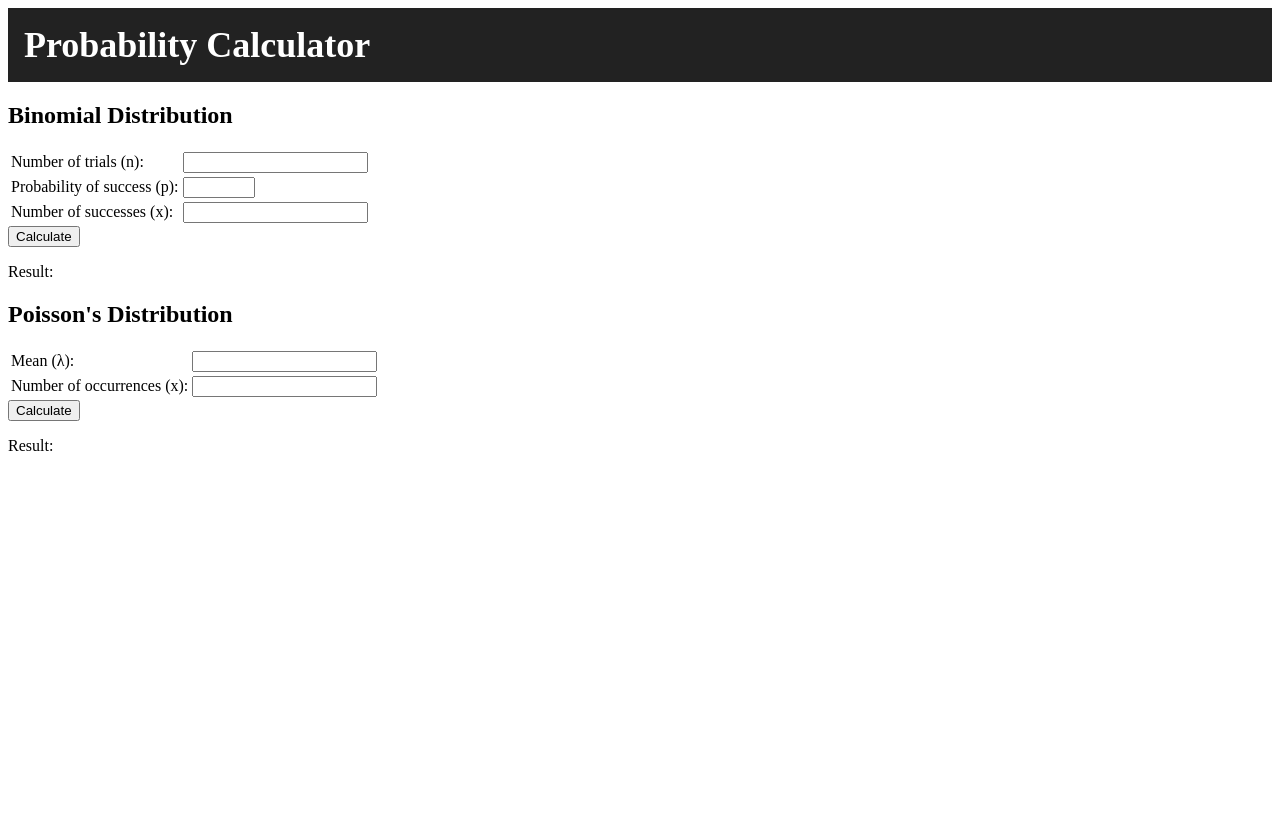
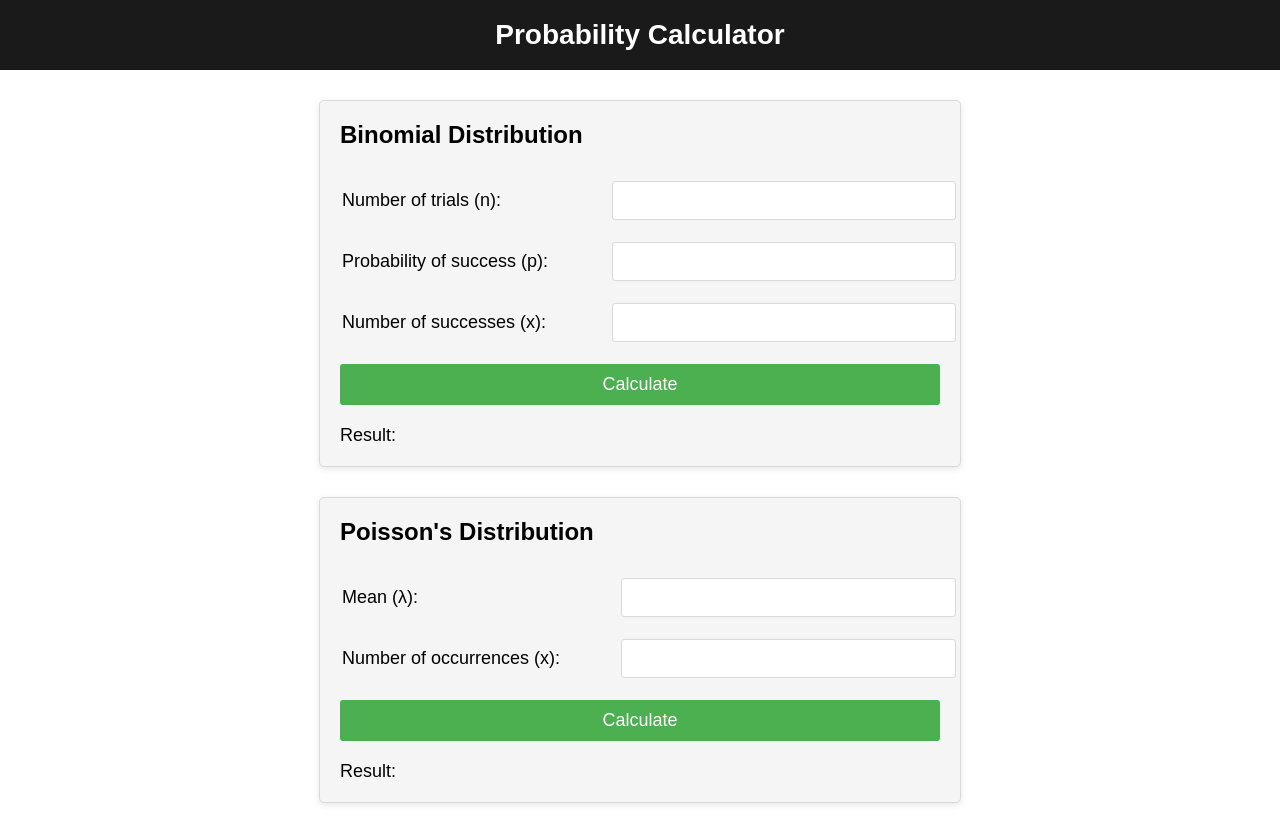
Before and after one commit to Sujay-Deshpande/Probability-Calculator, a plain HTML site: page index.html in a window 1280 px wide. Before the commit the page ends 800 px from the top, so only its background shows below. Drawn offline with Linux system fonts and the light colour scheme.

Commit message:
Update style.css

```diff
--- a/style.css
+++ b/style.css
@@ -1,56 +1,78 @@
-nav {
-    display: flex;
-    justify-content: space-between;
-    align-items: center;
-    padding: 1rem;
-    background-color: #222;
-    color: #fff;
-    font-size: 1.5rem;
-  }
-
-  nav h1 {
+/* Global Styles */
+body {
+  font-family: Arial, sans-serif;
   margin: 0;
 }
 
-  .dropdown {
-    position: relative;
-    display: inline-block;
+/* Navigation Bar Styles */
+nav {
+  background-color: #1a1a1a;
+  color: white;
+  display: flex;
+  justify-content: center;
+  align-items: center;
+  height: 70px;
 }
 
-  .dropbtn {
-    background-color: #222;
-    color: #fff;
-    font-size: 1rem;
-    border: none;
-    cursor: pointer;
-    margin-right: 1rem;
+.nav-container h1 {
+  font-size: 28px;
+  margin: 0;
 }
 
-  .dropdown-content {
-    display: none;
-    position: absolute;
-    z-index: 1;
-    min-width: 160px;
-    background-color: #f9f9f9;
-    box-shadow: 0 8px 16px 0 rgba(0,0,0,0.2);
-    padding: 12px 16px;
+/* Calculator Container Styles */
+.calculator-container {
+  background-color: #f5f5f5;
+  border: 1px solid #d9d9d9;
+  border-radius: 5px;
+  box-shadow: 0 2px 6px rgba(0, 0, 0, 0.1);
+  margin: 30px auto;
+  max-width: 600px;
+  padding: 20px;
 }
 
-  .dropdown-content a {
-    color: #222;
-    text-decoration: none;
-    display: block;
-    font-size: 1rem;
+.calculator-container h2 {
+  font-size: 24px;
+  margin: 0 0 20px;
 }
 
-  .dropdown-content a:hover {
-    background-color: #f1f1f1;
+.calculator-container table {
+  width: 100%;
 }
 
-  .dropdown:hover .dropdown-content {
-    display: block;
+.calculator-container td {
+  font-size: 18px;
+  padding: 10px 0;
 }
 
-  .dropdown:hover .dropbtn {
-    background-color: #444;
+.calculator-container input[type="number"] {
+  border: 1px solid #d9d9d9;
+  border-radius: 3px;
+  font-size: 18px;
+  padding: 8px;
+  width: 100%;
 }
+
+.calculator-container button {
+  background-color: #4CAF50;
+  border: none;
+  border-radius: 3px;
+  color: white;
+  cursor: pointer;
+  font-size: 18px;
+  margin-top: 10px;
+  padding: 10px;
+  width: 100%;
+}
+
+.calculator-container button:hover {
+  background-color: #3e8e41;
+}
+
+.calculator-container p {
+  font-size: 18px;
+  margin: 20px 0 0;
+}
+
+.calculator-container span {
+  font-weight: bold;
+}
```
Lines whose indentation alone changed are shown as unchanged.
